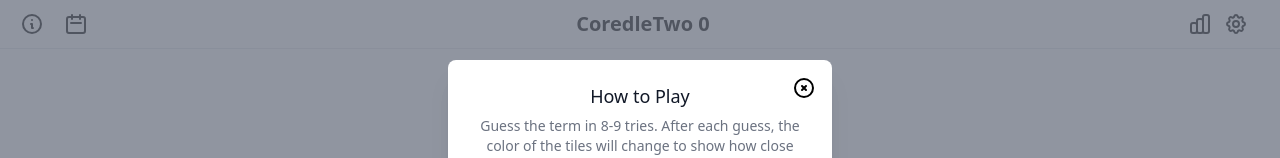
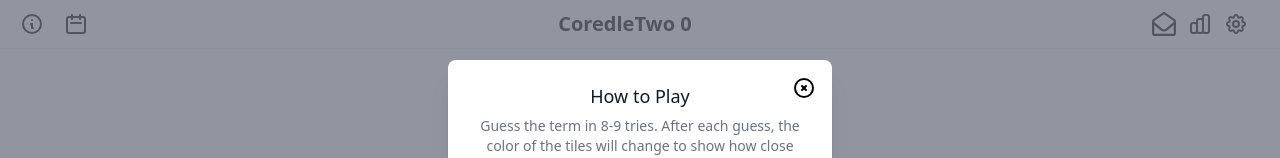
Before and after one commit to ftick/coredletwo, a React (Create React App) app: page / in a window 1280 px wide. Shown: the top 158 px of the page. Built offline with nearby package versions, Linux system fonts and the light colour scheme; what egoroof-blowfish would draw is missing.

Commit message:
Add link to form

```diff
--- a/src/components/navbar/Navbar.tsx
+++ b/src/components/navbar/Navbar.tsx
@@ -7,6 +7,8 @@ import {
   InformationCircleIcon,
 } from '@heroicons/react/outline'
 import { GAME_TITLE } from '../../constants/strings'
+import { FontAwesomeIcon } from '@fortawesome/react-fontawesome'
+import { faEnvelopeOpen } from '@fortawesome/free-regular-svg-icons'
 // import { getURLBase } from '../../lib/words'
 
 type Props = {
@@ -99,6 +101,13 @@ export const Navbar = ({
               window.open(getURLBase() + '/infinite', '_self')
             }}
           /> */}
+          <FontAwesomeIcon
+            icon={faEnvelopeOpen}
+            className="h-6 w-6 mr-3 cursor-pointer dark:stroke-white"
+            onClick={() => {
+              window.open('https://forms.gle/TWNPkzyToyigTzi1A', '')
+            }}
+          />
           <ChartBarIcon
             className="h-6 w-6 mr-3 cursor-pointer dark:stroke-white"
             onClick={() => setIsStatsModalOpen(true)}
```
